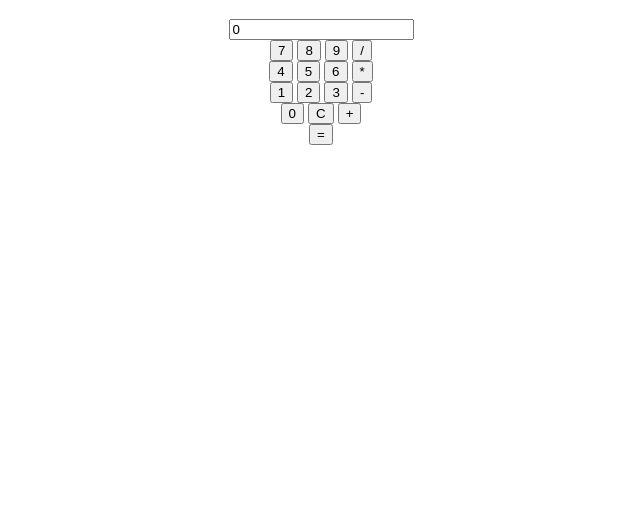
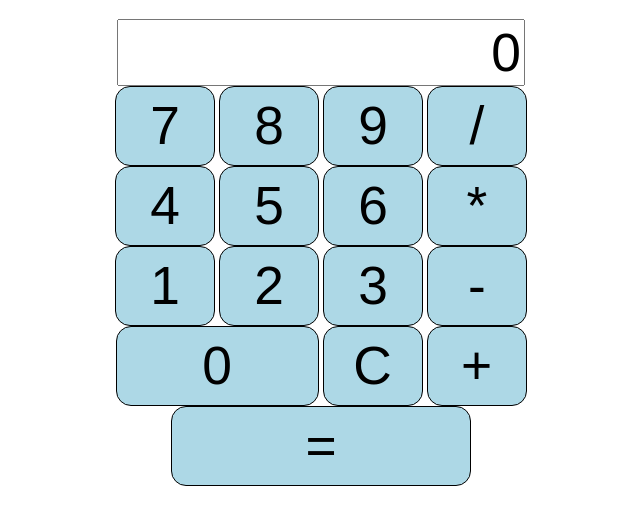
Before and after one commit to RONIXX01/Portfolio, a plain HTML site: page Calculator/index.html in a window 1280 px wide. Shown: the part 61-586 px from the top of the page, without its empty margins (319-959 px from the left). Drawn offline with Linux system fonts and the light colour scheme.

Commit message:
Update index.html

```diff
--- a/Calculator/index.html
+++ b/Calculator/index.html
@@ -2,8 +2,8 @@
    <html>
    <head>
       <title>КАЛЬКУЛЯТОР</title>
-      <link rel="stylesheet" type="text/css" href="style22.css">
-      <script type="text/javascript" src="jawa2.js">
+      <link rel="stylesheet" type="text/css" href="style.css">
+      <script type="text/javascript" src="script.js">
       </script>
    </head>
    <body>
```
